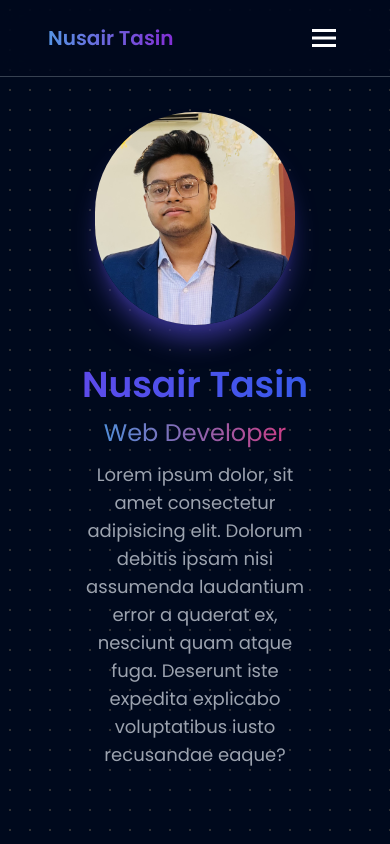
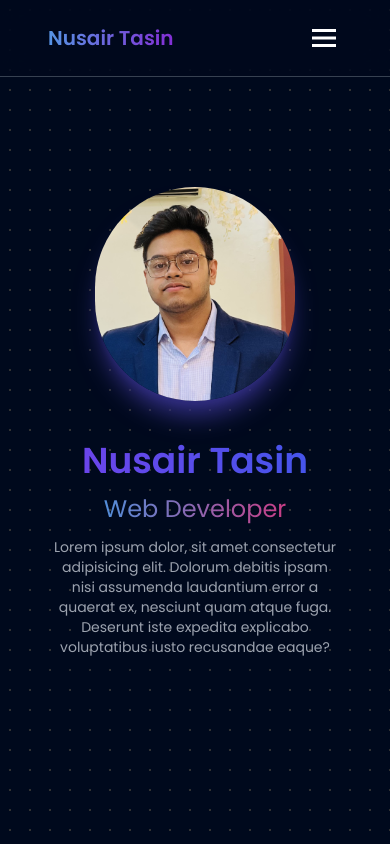
Before and after one commit to NusairTasin/nusairtasin.github.io, a React (Vite) app: page / in a window 390 px wide. Shown: the top 844 px of the page. Built offline with nearby package versions, Linux system fonts and the light colour scheme.

Commit message:
Update Hero.tsx
Hero P more visible on smaller devices.

```diff
--- a/src/components/Hero.tsx
+++ b/src/components/Hero.tsx
@@ -5,7 +5,7 @@ const Hero = () => {
   return (
     <div
       id="home"
-      className="px-16 flex min-h-screen w-full items-center justify-center py-28 md:px-32"
+      className="px-9 flex min-h-screen w-full items-center justify-center py-28 md:px-32"
     >
       <div className="flex flex-col items-center justify-center gap-10 text-white">
         <motion.div
@@ -52,7 +52,7 @@ const Hero = () => {
           <h3 className="bg-gradient-to-r from-blue-400 to-pink-500 bg-clip-text text-transparent opacity-85 hover:opacity-100 text-2xl transition-all duration-300 md:text-3xl cursor-default">
             Web Developer
           </h3>
-          <p className="md:text-base text-pretty text-lg text-gray-400">
+          <p className="md:text-base text-pretty text-sm text-gray-400">
             Lorem ipsum dolor, sit amet consectetur adipisicing elit. Dolorum
             debitis ipsam nisi assumenda laudantium error a quaerat ex, nesciunt
             quam atque fuga. Deserunt iste expedita explicabo voluptatibus iusto
```
